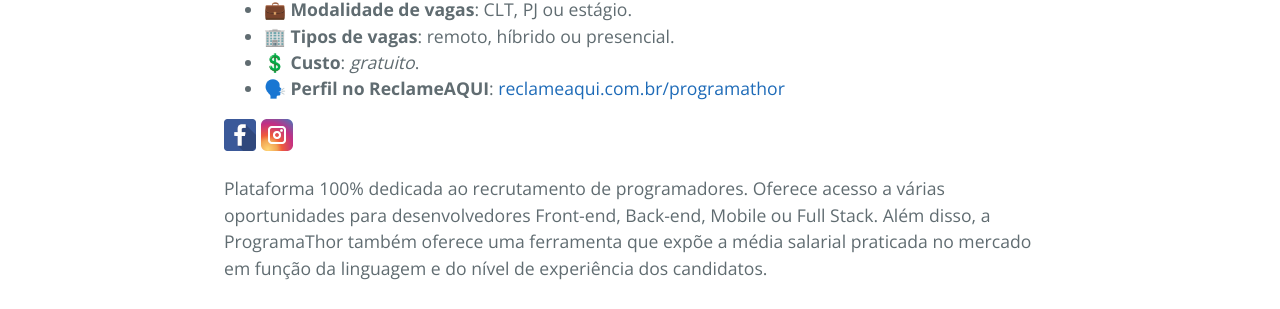
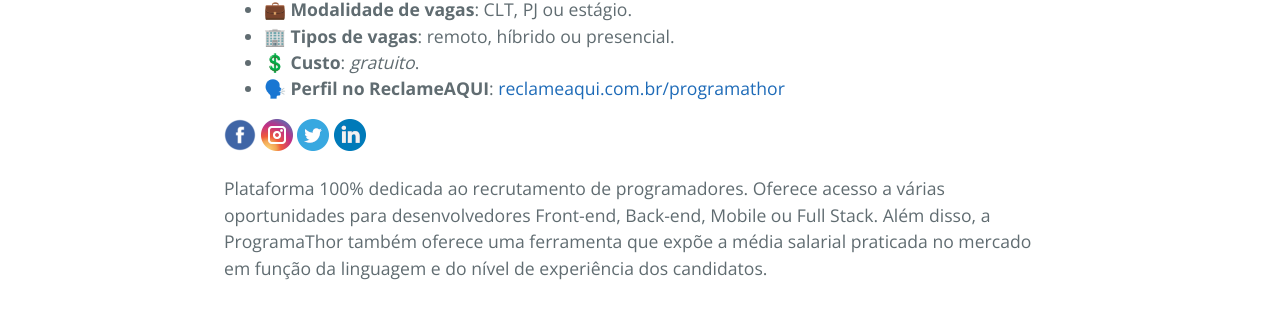
Before and after one commit to jonasmacedo42/stella, a Jekyll site: the page built from pages/formacao-e-carreira/plataformas-de-empregos-e-freelancers.md, in a window 1280 px wide. Shown: the part 966-1275 px from the top of the page. Built offline with Jekyll 4.4.1, drawn with Linux system fonts in a browser that asks for light colours; the repository's description, which GitHub fills in, is left out.

Commit message:
Edição do arquivo 'plataformas-de-emprego-e-freelancers.md'.

```diff
--- a/pages/formacao-e-carreira/plataformas-de-empregos-e-freelancers.md
+++ b/pages/formacao-e-carreira/plataformas-de-empregos-e-freelancers.md
@@ -27,9 +27,10 @@ description: Plataformas de vagas de empregos, vagas internacionais, estágios e
 - 💲 **Custo**: *gratuito*.
 - 🗣️ **Perfil no ReclameAQUI**: [reclameaqui.com.br/programathor](https://www.reclameaqui.com.br/empresa/programathor/)
 
-[![Facebook](../../assets/icons/facebook_square_32.png)](https://www.facebook.com/ProgramaThorBr/)
-[![Instagram](../../assets/icons/instagram_square_32.png)](https://www.instagram.com/ProgramaThor/)
-
+[![Facebook](../../assets/icons/facebook_round_32.png)](https://www.facebook.com/ProgramaThorBr/)
+[![Instagram](../../assets/icons/instagram_round_32.png)](https://www.instagram.com/ProgramaThor/)
+[![Twitter](../../assets/icons/twitter_round_32.png)](https://twitter.com/ProgramaThor)
+[![LinkedIn](../../assets/icons/linkedin_round_32.png)](https://www.linkedin.com/company/programathor/)
 
 Plataforma 100% dedicada ao recrutamento de programadores. Oferece acesso a várias oportunidades para desenvolvedores Front-end, Back-end, Mobile ou Full Stack. Além disso, a ProgramaThor também oferece uma ferramenta que expõe a média salarial praticada no mercado em função da linguagem e do nível de experiência dos candidatos.
 
```
Also changed, not shown: assets/icons/facebook_round_32.png (added), assets/icons/facebook_square_32.png (deleted), assets/icons/instagram_round_32.png (added), assets/icons/instagram_square_32.png (deleted), assets/icons/linkedin_round_32.png (added), assets/icons/linkedin_square_32.png (deleted), assets/icons/twitter_round_32.png (added), assets/icons/twitter_square_32.png (deleted).
